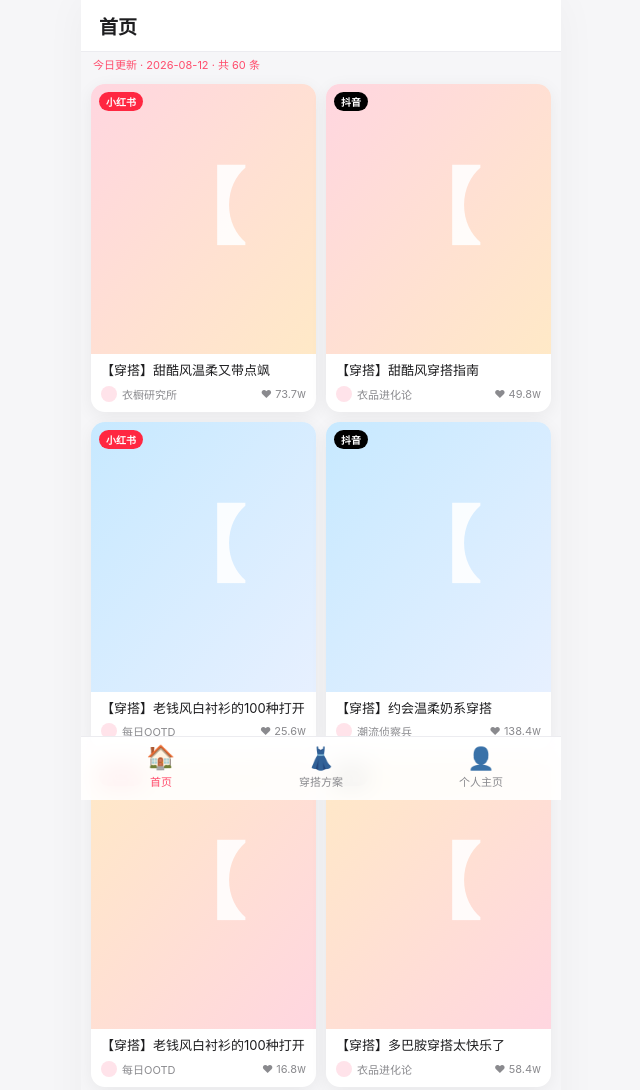
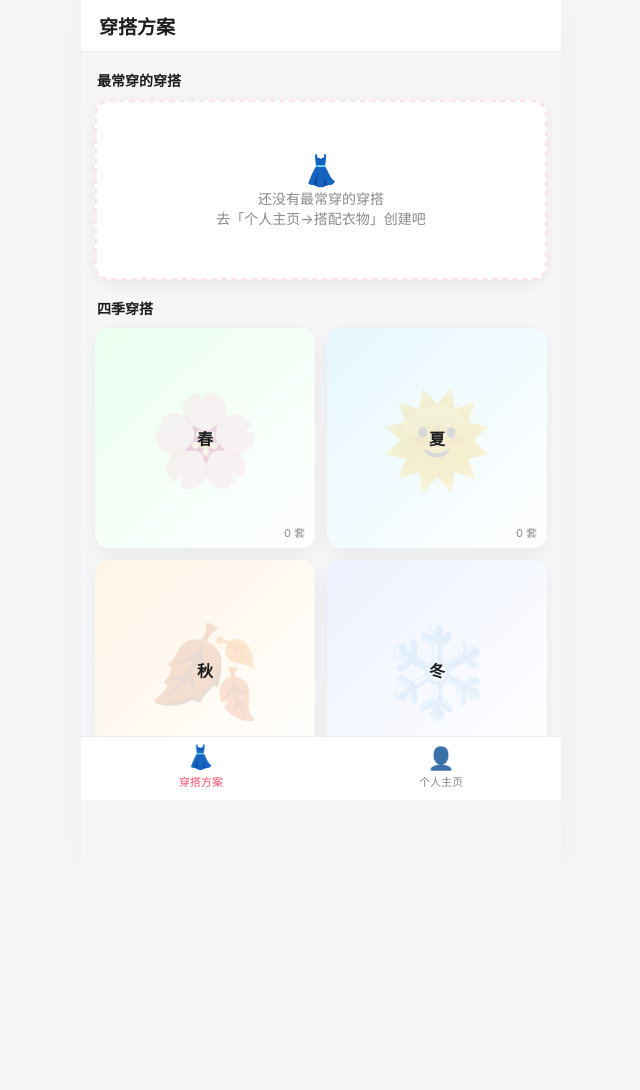
Before and after one commit to mg040754632-ship-it/workspace, a plain HTML site: page index.html in a window 1280 px wide. Shown: the top 1090 px of the page, without its empty margins (319-959 px from the left). After the commit the page ends 870 px from the top, so only its background shows below. Drawn offline with Linux system fonts and the light colour scheme.

Commit message:
移除首页Tab，仅保留穿搭方案+个人主页

```diff
--- a/index.html
+++ b/index.html
@@ -16,7 +16,7 @@
   <div id="app">
     <!-- 顶部状态栏占位 -->
     <header class="app-header">
-      <h1 class="app-title" id="pageTitle">首页</h1>
+      <h1 class="app-title" id="pageTitle">穿搭方案</h1>
     </header>
 
     <!-- 页面容器 -->
@@ -24,11 +24,7 @@
 
     <!-- 底部 Tab 导航 -->
     <nav class="tab-bar" id="tabBar">
-      <button class="tab-item active" data-tab="home">
-        <span class="tab-icon" aria-hidden="true">🏠</span>
-        <span class="tab-label">首页</span>
-      </button>
-      <button class="tab-item" data-tab="plans">
+      <button class="tab-item active" data-tab="plans">
         <span class="tab-icon" aria-hidden="true">👗</span>
         <span class="tab-label">穿搭方案</span>
       </button>
--- a/src/main.js
+++ b/src/main.js
@@ -1,4 +1,3 @@
-import { renderHome } from './pages/home.js';
 import { renderPlans, renderSeasonList } from './pages/plans.js';
 import { renderProfile } from './pages/profile.js';
 import { openMatchPage } from './pages/match.js';
@@ -7,9 +6,9 @@ const pageContainer = document.getElementById('pageContainer');
 const pageTitle = document.getElementById('pageTitle');
 const tabBar = document.getElementById('tabBar');
 
-const TITLES = { home: '首页', plans: '穿搭方案', profile: '个人主页' };
+const TITLES = { plans: '穿搭方案', profile: '个人主页' };
 
-let currentTab = 'home';
+let currentTab = 'plans';
 let view = 'main'; // main | season
 
 async function showTab(tab) {
@@ -19,8 +18,7 @@ async function showTab(tab) {
   tabBar.style.display = 'flex';
   setActiveTab(tab);
   pageContainer.scrollTop = 0;
-  if (tab === 'home') await renderHome(pageContainer);
-  else if (tab === 'plans') await renderPlans(pageContainer, { goSeason: showSeason });
+  if (tab === 'plans') await renderPlans(pageContainer, { goSeason: showSeason });
   else if (tab === 'profile') await renderProfile(pageContainer, { openMatch: openMatch });
 }
 
@@ -51,8 +49,8 @@ tabBar.querySelectorAll('.tab-item').forEach(btn => {
   btn.addEventListener('click', () => showTab(btn.dataset.tab));
 });
 
-// 启动
-showTab('home');
+// 启动（默认进入穿搭方案）
+showTab('plans');
 
 // ===== PWA 安装引导 =====
 let deferredPrompt = null;
@@ -61,10 +59,8 @@ const installBtn = document.getElementById('installBtn');
 const installClose = document.getElementById('installClose');
 
 window.addEventListener('beforeinstallprompt', (e) => {
-  // 阻止默认迷你信息条，使用我们自己的横幅
   e.preventDefault();
   deferredPrompt = e;
-  // 仅在未.dismiss过且支持安装时显示
   const dismissed = localStorage.getItem('install_dismissed');
   if (!dismissed) installBanner.classList.remove('hidden');
 });
@@ -82,7 +78,6 @@ installClose?.addEventListener('click', () => {
   localStorage.setItem('install_dismissed', '1');
 });
 
-// iOS 无 beforeinstallprompt，给出手动提示（已通过 apple-touch-icon 支持）
 if (!window.matchMedia('(display-mode: standalone)').matches && /iPhone|iPad|iPod/.test(navigator.userAgent)) {
   if (!localStorage.getItem('install_dismissed')) installBanner.classList.remove('hidden');
 }
```
